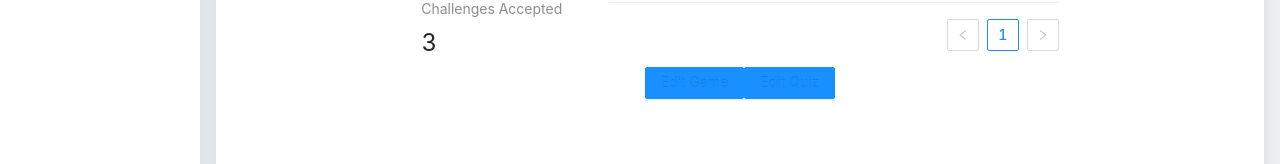
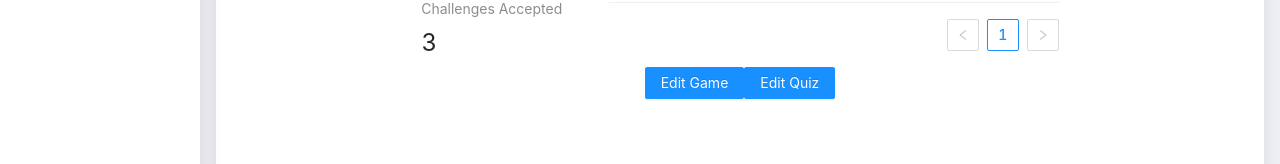
Before and after one commit to vishalraj23/CZ3003-HUF, a React (Create React App) app in the folder frontend/: page /dashboard in a window 1280 px wide. Shown: the part 492-656 px from the top of the page. Built offline with nearby package versions, Linux system fonts and the light colour scheme.

Commit message:
solved minor bug

```diff
--- a/frontend/src/pages/DashBoardPage/index.js
+++ b/frontend/src/pages/DashBoardPage/index.js
@@ -26,12 +26,14 @@ const DashboardPage = () => {
       <div className='container3'>
         <div className='container3-item'>
           <Button type="primary">
-            <Link to={'dashboard/editgame'}>Edit Game</Link>    {/* internal link to edit game page */}
+            {/* internal link to edit game page */}
+            <Link to={'dashboard/editgame'}>Edit Game</Link>
           </Button>
         </div>
         <div className='container3-item'>
           <Button type="primary">
-            <Link to={'dashboard/editquiz'}>Edit Quiz</Link>    {/* internal link to edit quiz page */}
+            {/* internal link to edit quiz page */}
+            <Link to={'dashboard/editquiz'}>Edit Quiz</Link>
           </Button>
         </div>
       </div>
--- a/frontend/src/pages/EditGamePage/index.js
+++ b/frontend/src/pages/EditGamePage/index.js
@@ -48,7 +48,8 @@ const EditGamePage = () => {
 
       <div className='container3'>
         <Button type="primary">
-          <Link to={'/dashboard'}>Back</Link>   {/* internal link back to dashboard page */}
+          {/* internal link back to dashboard page */}
+          <Link to={'/dashboard'}>Back</Link>
         </Button>
         {/* popup window component with its parameter information */}
         <Pop btnName='Save Changes' title='Save Confirmation' desc='Confirm changes?'/>
--- a/frontend/src/pages/EditQuizPage/index.js
+++ b/frontend/src/pages/EditQuizPage/index.js
@@ -57,7 +57,8 @@ const EditQuizPage = () => {
 
       <div className='container 3'>
         <Button type="primary">
-          <Link to={'/dashboard'}>Back</Link>     {/* internal link back to dashboard page */}
+          {/* internal link back to dashboard page */}
+          <Link to={'/dashboard'}>Back</Link>
         </Button>
         {/* popup window component with its parameter information */}
         <Pop btnName='Save Changes' title='Save Confirmation' desc='Confirm changes?'/>
```
